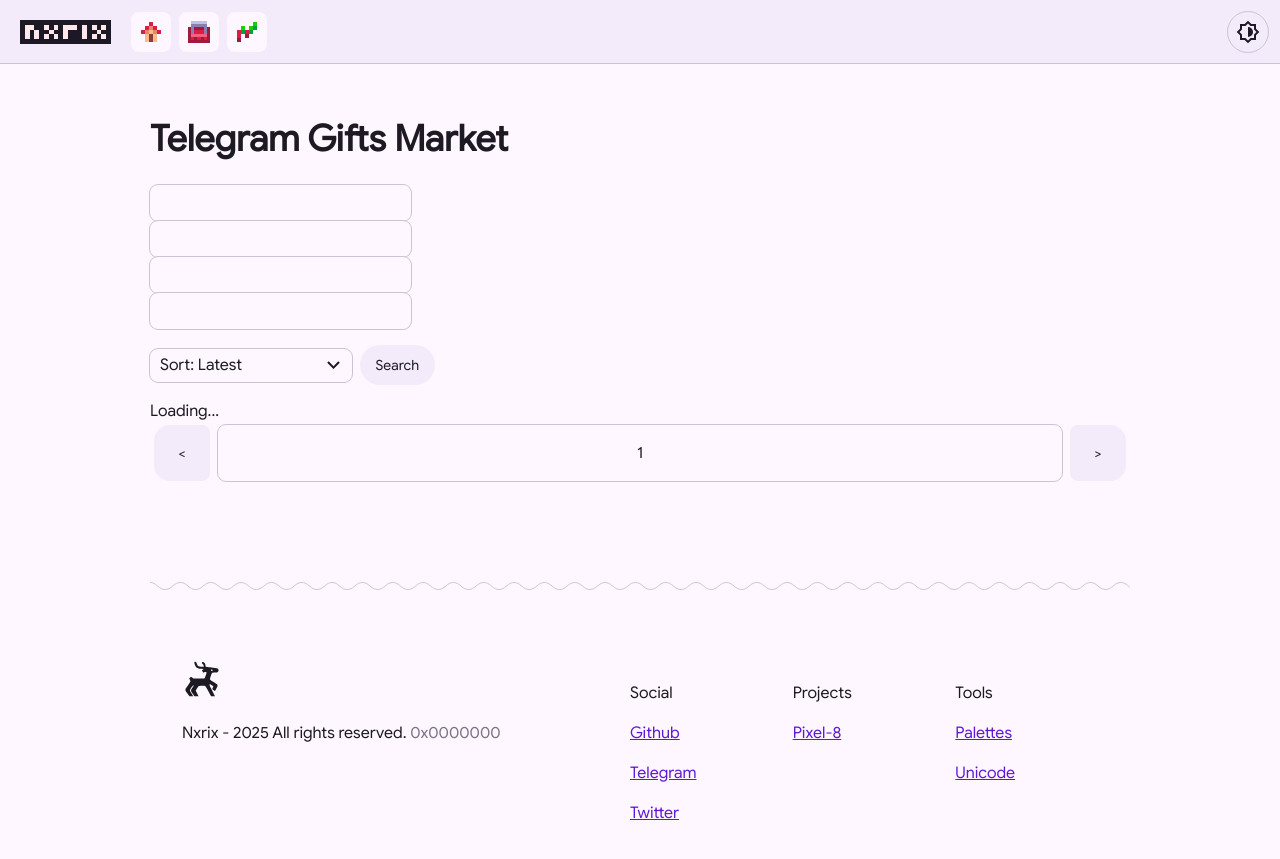
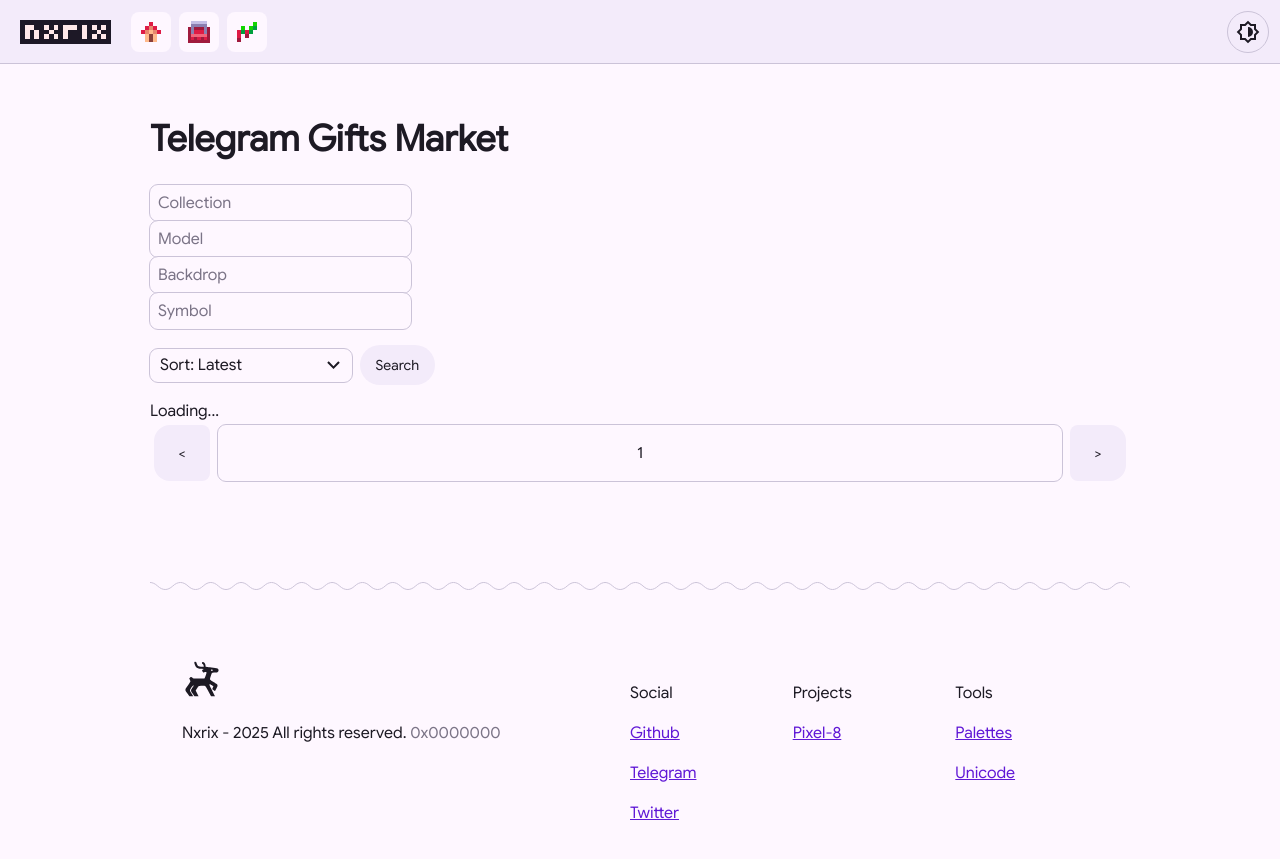
Before and after one commit to Nxrix/nxrix.github.io, a Jekyll site: the page built from _tools/tg-gifts-market.md, in a window 1280 px wide. Shown: the top 859 px of the page. Built offline with Jekyll 4.4.1, drawn with Linux system fonts in a browser that asks for light colours.

Commit message:
Update tg-gifts-market.md

```diff
--- a/_tools/tg-gifts-market.md
+++ b/_tools/tg-gifts-market.md
@@ -128,28 +128,28 @@
 ## Telegram Gifts Market
 
 <div class="filter">
-  <input type="text" id="collectionsi">
+  <input type="text" id="collectionsi" placeholder="Collection">
   <div class="suggestion"></div>
   <div class="button"></div>
 </div>
 <div id="collectionsl"></div>
 
 <div class="filter">
-  <input type="text" id="modelsi">
+  <input type="text" id="modelsi" placeholder="Model">
   <div class="suggestion"></div>
   <div class="button"></div>
 </div>
 <div id="modelsl"></div>
 
 <div class="filter">
-  <input type="text" id="backdropsi">
+  <input type="text" id="backdropsi" placeholder="Backdrop">
   <div class="suggestion"></div>
   <div class="button"></div>
 </div>
 <div id="backdropsl"></div>
 
 <div class="filter">
-  <input type="text" id="symbolsi">
+  <input type="text" id="symbolsi" placeholder="Symbol">
   <div class="suggestion"></div>
   <div class="button"></div>
 </div>
```
